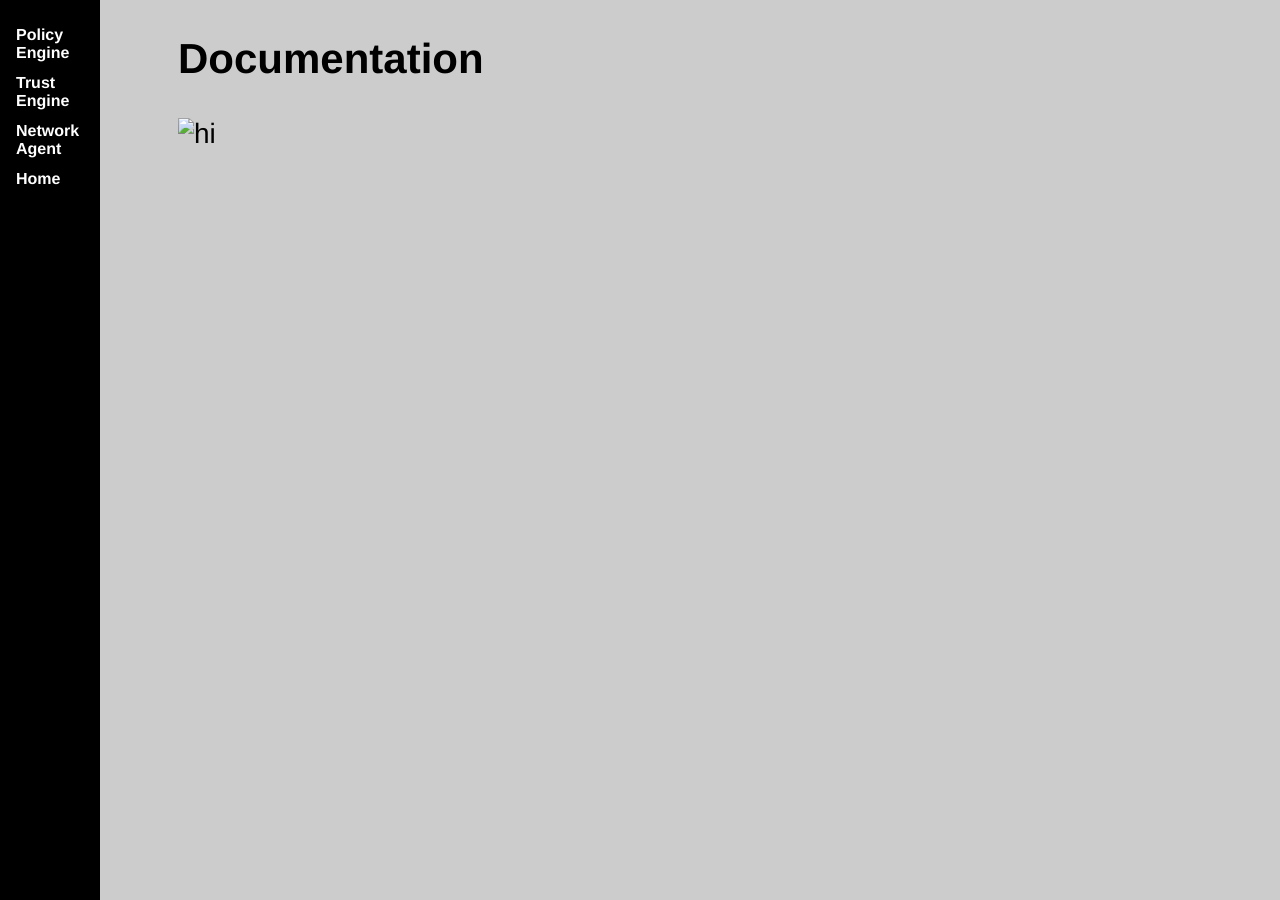
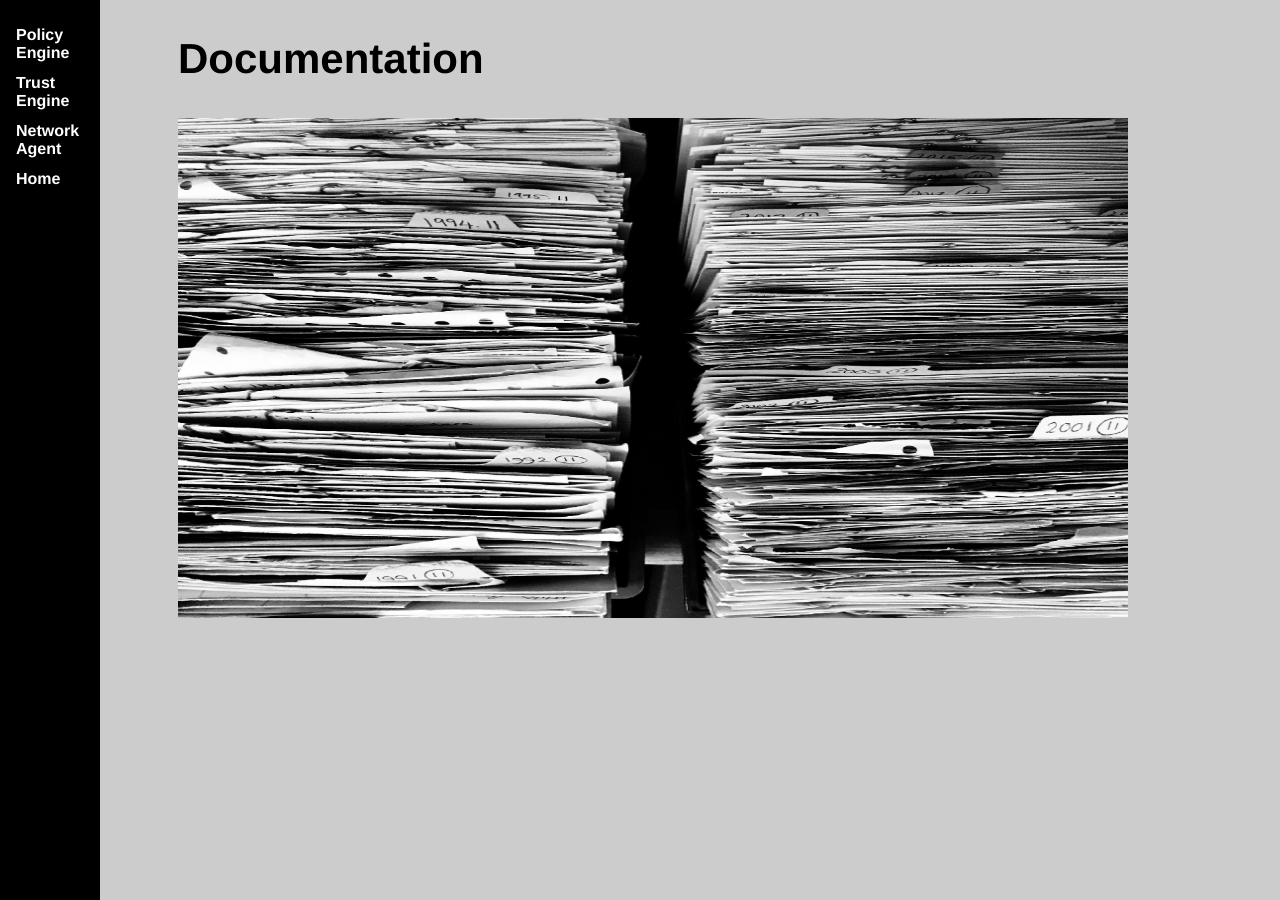
Before and after one commit to WWUZeroTrust/WWUZeroTrust.github.io, a Jekyll site: the page Documentation/index.html, which Jekyll copies as it is, in a window 1280 px wide. Built offline with Jekyll 4.4.1, drawn with Linux system fonts in a browser that asks for light colours.

Commit message:
Update index.html

```diff
--- a/Documentation/index.html
+++ b/Documentation/index.html
@@ -56,5 +56,5 @@ body {
 
 <div class="main">
   <h2>Documentation</h2>
-  <img src="image/paperImage.jpg" alt="hi" class="inline" height="500" width="950"/>
+  <img src="/image/paperImage.jpg" alt="hi" class="inline" height="500" width="950"/>
 </html>
```
